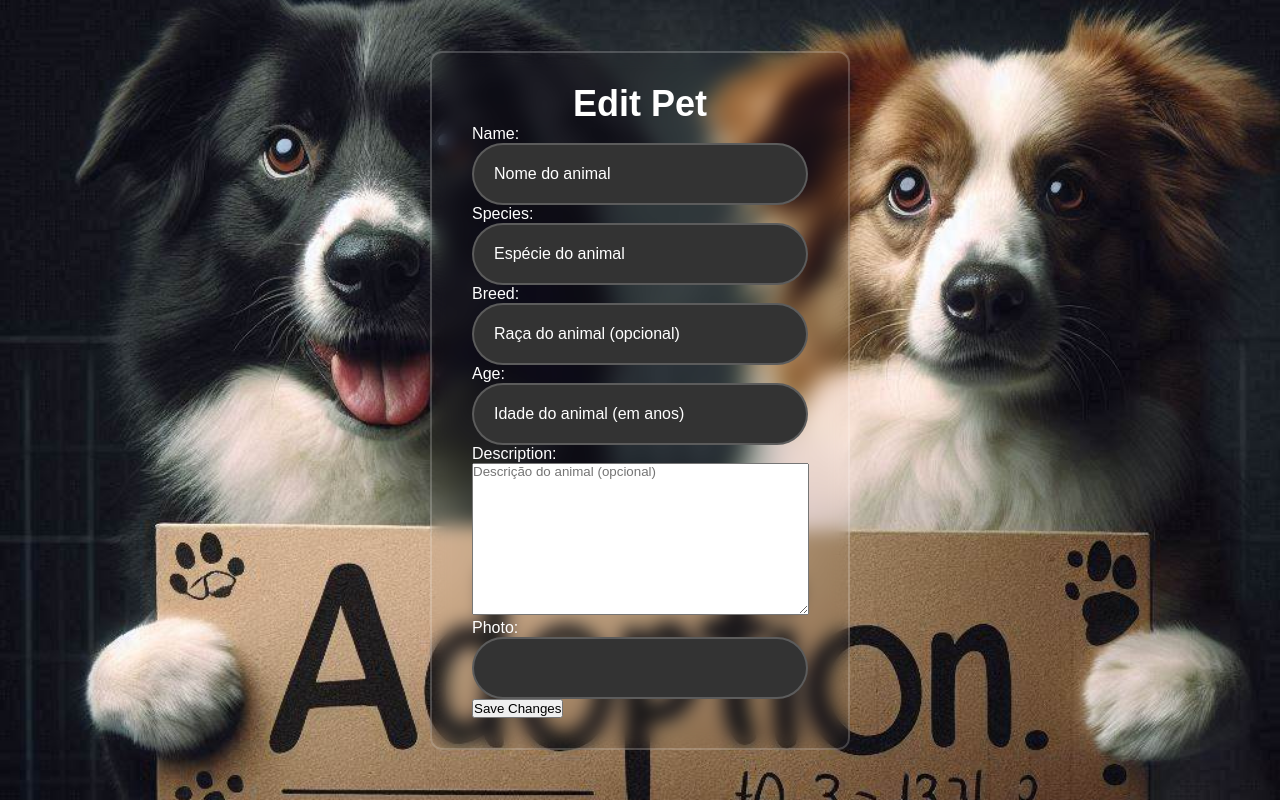
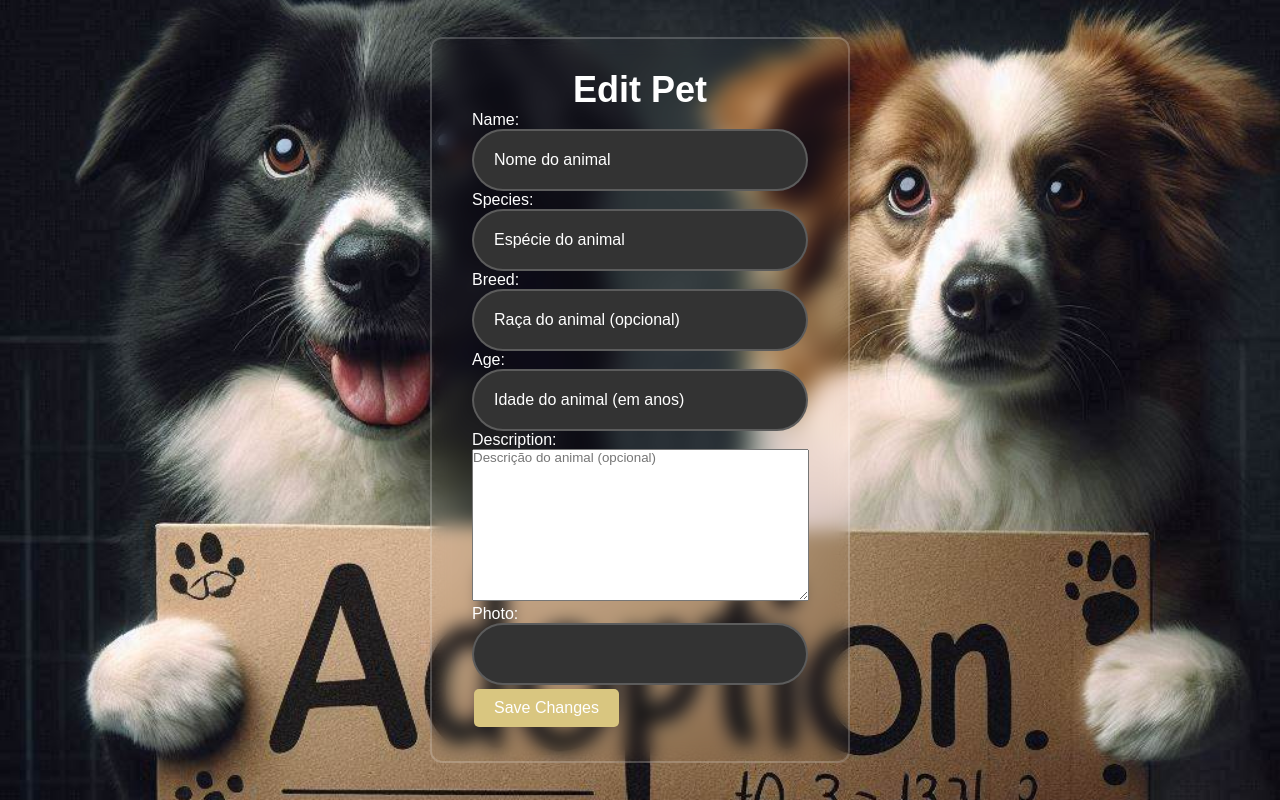
Before and after one commit to antonioz2022/ProjetoFDS, a Django app: template pet4you_app/templates/edit_post.html in a window 1280 px wide. Run offline with Django 5.2, Linux system fonts and the light colour scheme; the template is opened without the code that fills it: values that come from a table or form of the project are taken from there, others are empty; parts of the project's set-up code (start-up, migrations or seed data) failed here and were passed over.

Commit message:
Mudança no CSS

```diff
--- a/pet4you_app/templates/edit_post.html
+++ b/pet4you_app/templates/edit_post.html
@@ -8,7 +8,7 @@
     <form method="POST" class="formulario">
         {% csrf_token %}
         {{ form.as_p }}
-        <button type="submit">Save Changes</button>
+        <button type="submit" class="btn-custom">Save Changes</button>
     </form>
 </div>
 </div>
```
